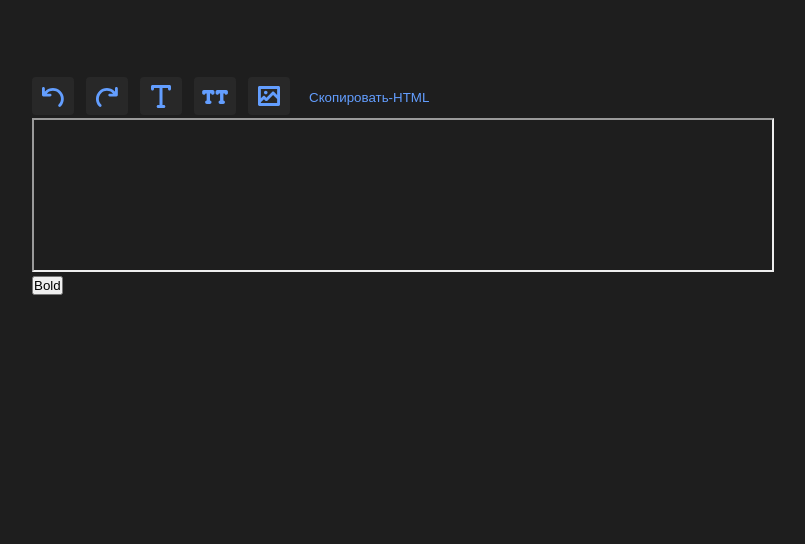
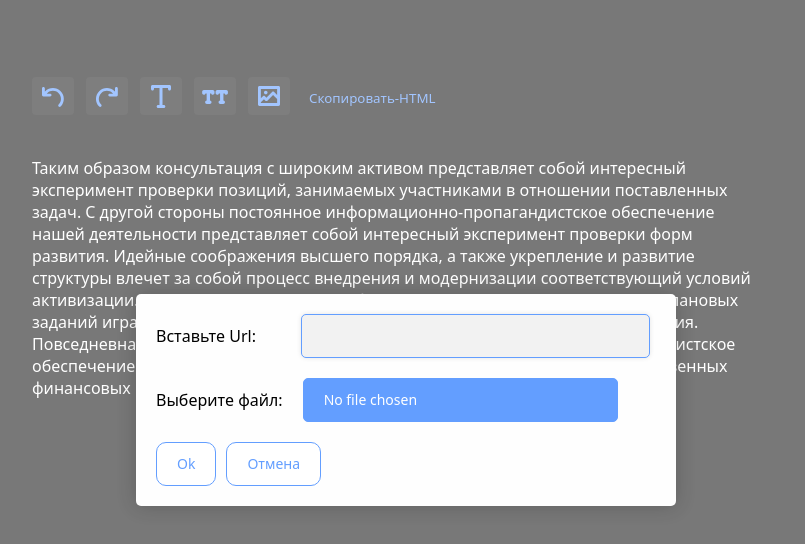
Before and after one commit to daniyal002/wysiwyg-editor, a Vue app: page / in a window 1280 px wide. Both pictures are taken after a click on the button 503 px from the left and 97 px from the top of the page. Shown: the top 544 px of the page, without its empty margins (234-1039 px from the left). Built offline with nearby package versions, Linux system fonts and the light colour scheme.

Commit message:
WYSIWYG-Editor 0.2

```diff
--- a/src/App.vue
+++ b/src/App.vue
@@ -19,6 +19,7 @@ body {
 * {
   margin: 0;
   padding: 0;
+  font-family: system-ui, -apple-system, Roboto;
 }
 #app {
   max-width: 738px;
--- a/src/components/Editor/EditorButton/EditorButton.vue
+++ b/src/components/Editor/EditorButton/EditorButton.vue
@@ -1,5 +1,6 @@
 <template>
   <div class="EditorButton">
+    <div class="EditorButton_buttonGroup">
       <button type="button" class="EditorButton__button-undo">
         <img :src="buttonIcon.ButtonUndo" alt="" />
       </button>
@@ -9,14 +10,22 @@
       <button
         type="button"
         class="EditorButton__button-headerText"
-      @click="selectHeaderText"
+        @click="handleFS31"
       >
         <img :src="buttonIcon.ButtonHeaderText" alt="" />
       </button>
-    <button type="button" class="EditorButton__button-paragraphText">
+      <button
+        type="button"
+        class="EditorButton__button-paragraphText"
+        @click="handleFS14"
+      >
         <img :src="buttonIcon.ButtonParagraphText" alt="" />
       </button>
-    <button type="button" class="EditorButton__button-imageDownload">
+      <button
+        type="button"
+        class="EditorButton__button-imageDownload"
+        @click="openModal"
+      >
         <img :src="buttonIcon.ButtonImageDownload" alt="" />
       </button>
 
@@ -24,9 +33,19 @@
         Скопировать-HTML
       </button>
     </div>
+
+    <ImgModal
+      :isActive="modalActive"
+      @custom-event="pasteImage"
+      @cancelModal="cancelModal"
+    />
+    <TextArea ref="textarea" />
+  </div>
 </template>
 
 <script>
+import TextArea from "../TextArea/TextArea.vue";
+import ImgModal from "./ImgModal/ImgModal.vue";
 import undo from "../../../assets/buttonIcon/undo.svg";
 import redo from "../../../assets/buttonIcon/redo.svg";
 import paragraphText from "../../../assets/buttonIcon/paragraphText.svg";
@@ -35,6 +54,12 @@ import headerText from "../../../assets/buttonIcon/headerText.svg";
 
 export default {
   name: "EditorButton",
+  components: { ImgModal, TextArea },
+  props: {
+    editorObject: {
+      type: Object,
+    },
+  },
   data() {
     return {
       buttonIcon: {
@@ -44,16 +69,59 @@ export default {
         ButtonImageDownload: imageDownload,
         ButtonHeaderText: headerText,
       },
+      modalActive: false,
+      url: "",
     };
   },
+
   methods: {
-    selectHeaderText() {},
+    handleFS31() {
+      const selection = window.getSelection();
+      const range = selection.getRangeAt(0);
+
+      const span = document.createElement("span");
+      span.style.fontSize = "31px";
+
+      range.surroundContents(span);
+    },
+    handleFS14() {
+      const selection = window.getSelection();
+      const range = selection.getRangeAt(0);
+
+      const span = document.createElement("span");
+      span.style.fontSize = "14px";
+
+      range.surroundContents(span);
+    },
+    pasteImage(data) {
+      const editor = this.$refs.textarea.$el.children[0];
+      console.log(editor);
+      const selection = window.getSelection();
+      const range = document.createRange();
+      range.selectNodeContents(editor);
+      //   selection.removeAllRanges();
+      selection.addRange(range);
+
+      const img = document.createElement("img");
+      img.src = data.url;
+      img.style.width = "300px";
+      img.style.display = "block";
+
+      range.surroundContents(img);
+      //   this.modalActive = false;
+    },
+    openModal() {
+      this.modalActive = true;
+    },
+    cancelModal() {
+      this.modalActive = false;
+    },
   },
 };
 </script>
 
 <style lang="scss" scoped>
-.EditorButton {
+.EditorButton_buttonGroup {
   display: flex;
   flex-direction: row;
   column-gap: 12px;
--- /dev/null
+++ b/src/components/Editor/EditorButton/ImgModal/ImgModal.vue
@@ -0,0 +1,147 @@
+<template>
+  <div class="imgModal" v-if="isActive">
+    <div class="imgModalContent">
+      <div class="imgDownloadIsUrl">
+        <label>Вставьте Url: </label>
+        <input type="url" class="imgDownloadIsUrl__input-url" v-model="url" />
+      </div>
+      <div class="imgDownloadIsFile" v-if="!url">
+        <label>Выберите файл: </label>
+        <input type="file" class="imgDownloadIsFile__input-file" />
+      </div>
+      <div class="imgButtons">
+        <button class="imgButton imgButtons__ok" @click="emitDataToParent">
+          Ok
+        </button>
+        <button class="imgButton imgButtons__cancel" @click="cancelModal">
+          Отмена
+        </button>
+      </div>
+    </div>
+  </div>
+</template>
+
+<script>
+export default {
+  name: "ImgModal",
+  props: {
+    isActive: {
+      type: Boolean,
+      default: false,
+    },
+  },
+  data() {
+    return {
+      url: "",
+    };
+  },
+  methods: {
+    cancelModal() {
+      this.$emit("cancelModal");
+    },
+    emitDataToParent() {
+      this.$emit("custom-event", { url: this.url });
+    },
+  },
+};
+</script>
+
+<style lang="scss" scoped>
+.imgModal {
+  position: fixed;
+  z-index: 1;
+  left: 0;
+  top: 0;
+  width: 100%;
+  height: 100%;
+  background-color: rgba(255, 255, 255, 0.4);
+  display: flex;
+  justify-content: center;
+  align-items: center;
+}
+.imgModalContent {
+  display: flex;
+  flex-direction: column;
+  justify-content: center;
+  align-items: start;
+  row-gap: 20px;
+  background-color: #fefefe;
+  padding: 20px;
+  border-radius: 5px;
+  max-width: 500px;
+  width: 100%;
+  box-shadow: 0 0 20px rgba(0, 0, 0, 0.2);
+}
+.imgDownloadIsUrl {
+  display: flex;
+  align-items: center;
+  column-gap: 45px;
+  transition: 0.5s;
+}
+.imgDownloadIsUrl__input-url {
+  padding: 10px 58px;
+  border-radius: 5px;
+  border: 1px solid #639eff;
+  background-color: #f2f2f2;
+  font-size: 16px;
+  color: #333;
+  box-shadow: 0 0 5px rgba(0, 0, 0, 0.1);
+  transition: box-shadow 0.2s ease-in-out;
+}
+
+.imgDownloadIsUrl__input-url:focus {
+  outline: none;
+  box-shadow: 0 0 10px #639eff;
+}
+
+.imgDownloadIsFile {
+  display: flex;
+  align-items: center;
+  column-gap: 20px;
+  transition: 0.5s;
+}
+.imgDownloadIsFile__input-file {
+  cursor: pointer;
+  font-size: 14px;
+  color: #fff;
+  text-align: center;
+  border-radius: 5px;
+  border: 1px solid #639eff;
+  background-color: #639eff;
+  line-height: 22px;
+  padding: 10px 20px;
+  transition: 0.5s;
+}
+
+.imgDownloadIsFile__input-file:hover {
+  color: #639eff;
+  background-color: #fff;
+  border: 1px solid #639eff;
+}
+.imgDownloadIsFile__input-file::-webkit-file-upload-button {
+  display: none;
+}
+
+.imgButtons {
+  display: flex;
+  column-gap: 10px;
+}
+.imgButton {
+  cursor: pointer;
+  font-size: 14px;
+  color: #639eff;
+  text-align: center;
+  border-radius: 10px;
+  background-color: #fff;
+  border: 1px solid #639eff;
+  line-height: 22px;
+  padding: 10px 20px;
+  transition: 0.5s;
+}
+
+.imgButton:hover {
+  color: #fff;
+  background-color: #639eff;
+  border: 1px solid #639eff;
+}
+</style>
--- a/src/components/Editor/EditorWYSIWYG.vue
+++ b/src/components/Editor/EditorWYSIWYG.vue
@@ -1,19 +1,20 @@
 <template>
   <div class="Editor">
     <EditorButton />
-    <TextArea />
   </div>
 </template>
 
 <script>
 import EditorButton from "./EditorButton/EditorButton.vue";
-import TextArea from "./TextArea/TextArea.vue";
 export default {
   name: "EditorWYSIWYG",
   components: {
     EditorButton,
-    TextArea,
   },
+  data() {
+    return {};
+  },
+  methods: {},
 };
 </script>
 
--- a/src/components/Editor/TextArea/TextArea.vue
+++ b/src/components/Editor/TextArea/TextArea.vue
@@ -1,47 +1,44 @@
 <template>
   <div class="textArea">
-    <textarea class="textArea__input-textArea" ref="textarea"> </textarea>
-    <iframe class="textArea__input-iframe" ref="editor"></iframe>
-    <button @click="Selected">Bold</button>
+    <div class="textArea__div" contenteditable="true" ref="editor">
+      <p class="defaultTextP">
+        Таким образом консультация с широким активом представляет собой
+        интересный эксперимент проверки позиций, занимаемых участниками в
+        отношении поставленных задач. С другой стороны постоянное
+        информационно-пропагандистское обеспечение нашей деятельности
+        представляет собой интересный эксперимент проверки форм развития.
+        Идейные соображения высшего порядка, а также укрепление и развитие
+        структуры влечет за собой процесс внедрения и модернизации
+        соответствующий условий активизации. Задача организации, в особенности
+        же реализация намеченных плановых заданий играет важную роль в
+        формировании дальнейших направлений развития. Повседневная практика
+        показывает, что постоянное информационно-пропагандистское обеспечение
+        нашей деятельности играет важную роль в формировании существенных
+        финансовых и административных условий.
+      </p>
+    </div>
   </div>
 </template>
 
 <script>
 export default {
-  name: 'TextArea',
+  name: "TextArea",
   data() {
-    return { selection: '' };
+    return { content: "" };
   },
-  methods: {
-    Iframe() {
-      this.$refs.editor.contentDocument.designMode = 'on';
-    },
-    Selected() {
-      this.$refs.editor.select();
-      document.execCommand('bold', false, null);
-    },
-  },
-  created: function () {
-    window.addEventListener('load', this.Iframe);
-  },
+  methods: {},
 };
 </script>
 
 <style lang="scss" scoped>
-.textArea__input-textArea {
-  display: none;
+.textArea {
+  margin-top: 38px;
 }
-.textArea__input-iframe {
+.textArea__div {
   width: 100%;
-}
-
-.textArea__input-iframe body {
-  background: #1e1e1e00;
-  border: 0;
+  background-color: #1e1e1e;
+  width: 100%;
   color: #fff;
-}
-
-.headerT {
-  font-size: 35px;
+  // border: 1px solid white;
 }
 </style>
```
Lines whose indentation alone changed are shown as unchanged.
